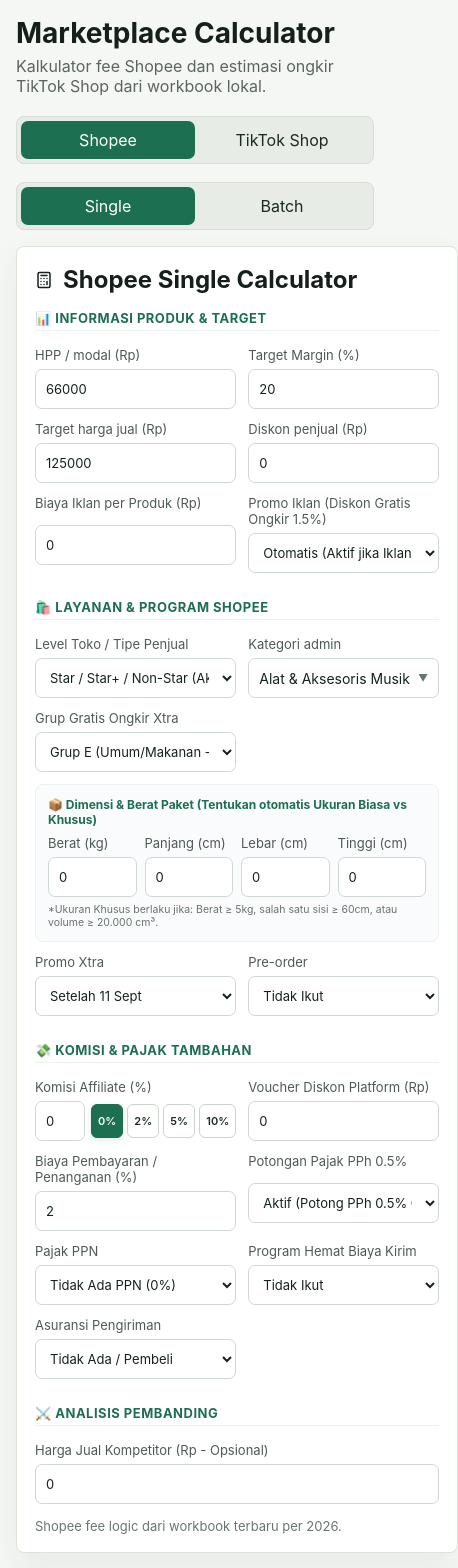
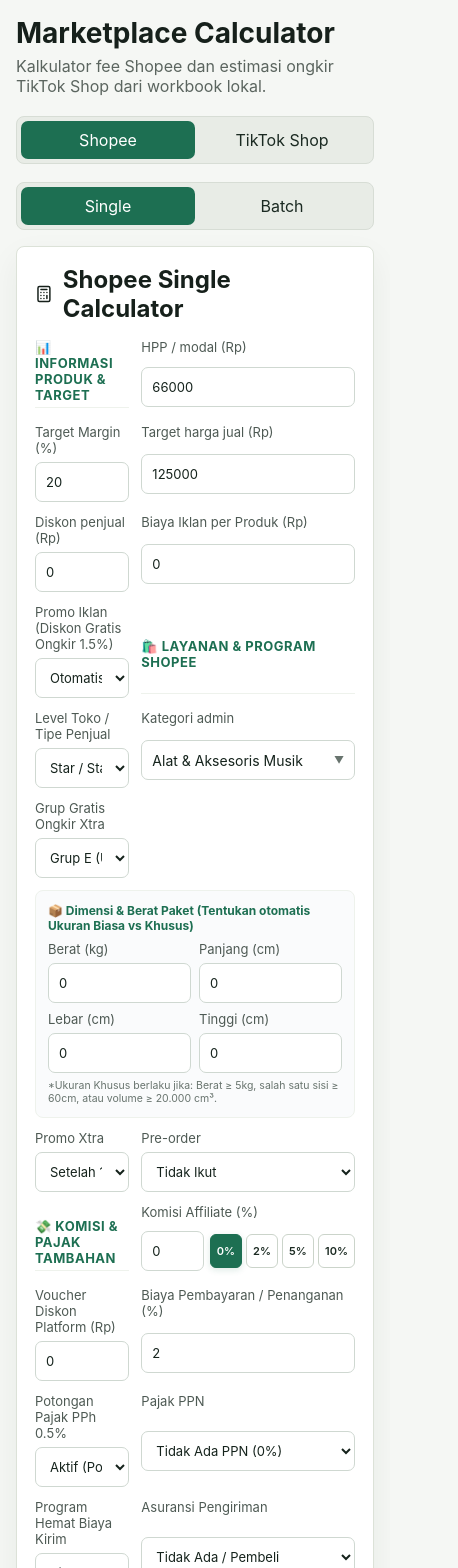
Before and after one commit to antoonio1012/calculator-site-marketplace, a React (Vite) app: page / in a window 390 px wide. Shown: the top 1568 px of the page, 458 px wide, since content can reach past the window. Built offline with nearby package versions, Linux system fonts and the light colour scheme.

Commit message:
style: implement responsive dimension grid wrapper for mobile friendly layout

```diff
--- a/src/main.tsx
+++ b/src/main.tsx
@@ -384,7 +384,7 @@
               <span style={{ fontSize: '12px', fontWeight: '700', color: '#1d6f52', display: 'block', marginBottom: '8px' }}>
                 📦 Dimensi & Berat Paket (Tentukan otomatis Ukuran Biasa vs Khusus)
               </span>
-              <div style={{ display: 'grid', gridTemplateColumns: 'repeat(4, minmax(0, 1fr))', gap: '8px' }}>
+              <div className="dimensions-grid">
                 <Field label="Berat (kg)">
                   <NumberInput value={input.packageWeight} step={0.01} min={0} onChange={(val) => patch("packageWeight", val)} />
                 </Field>
--- a/src/styles.css
+++ b/src/styles.css
@@ -137,8 +137,21 @@
   main { padding: 16px; }
   header, .workspace.two-col, .grid-2 { grid-template-columns: 1fr; display: grid; align-items: stretch; }
   .form-grid, .metrics, .summary-strip { grid-template-columns: 1fr; }
+  .form-grid > .form-section-title, .full-width { grid-column: span 1; }
   .mode-switch, .tabs { width: 100%; }
   .mode-switch button, .tabs button { flex: 1; justify-content: center; }
+}
+
+.dimensions-grid {
+  display: grid;
+  grid-template-columns: repeat(4, minmax(0, 1fr));
+  gap: 8px;
+}
+
+@media (max-width: 600px) {
+  .dimensions-grid {
+    grid-template-columns: repeat(2, minmax(0, 1fr));
+  }
 }
 
 /* Premium Form Grouping & Layout Styles */
```
